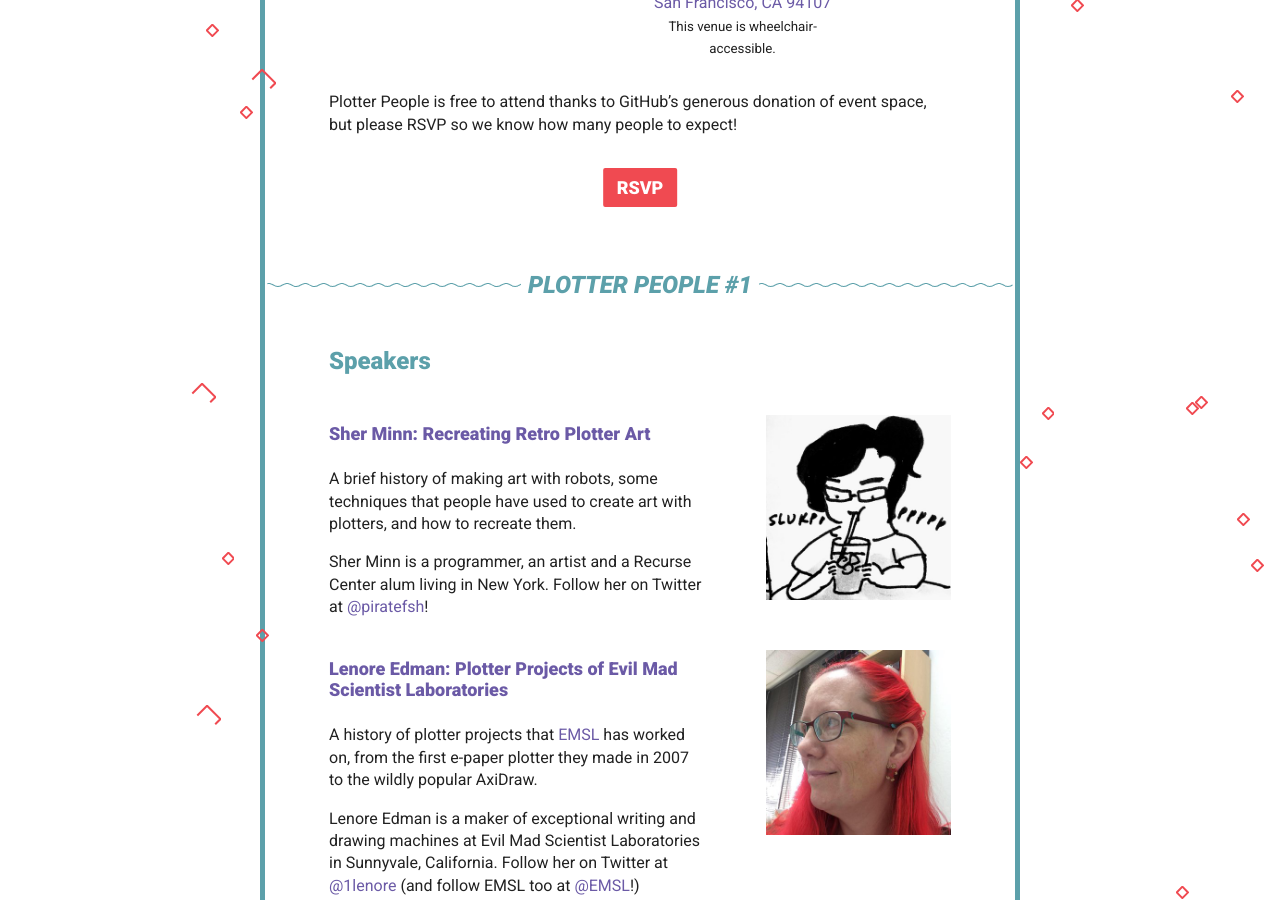
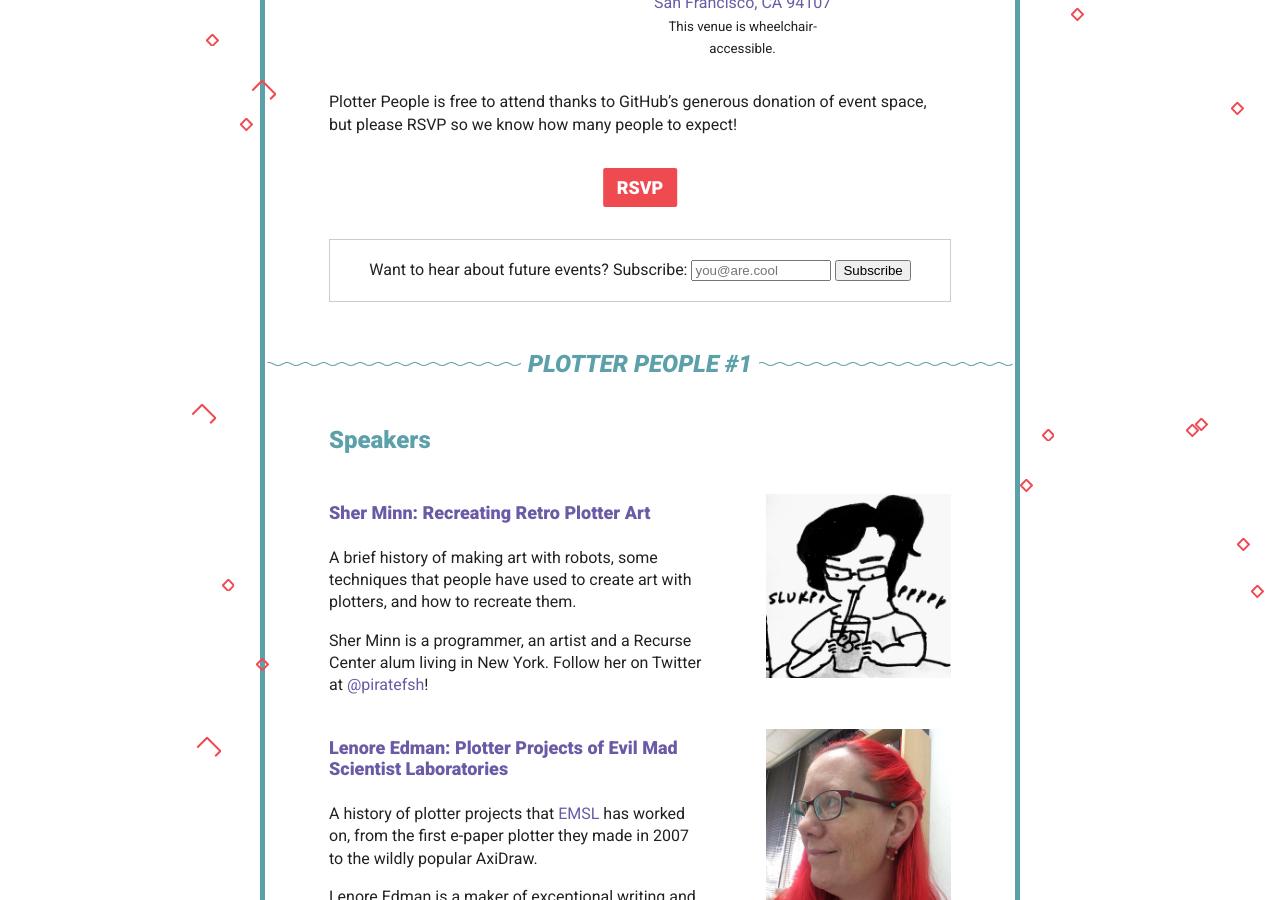
Before and after one commit to plotterpeople/plotterpeople.github.io, a Jekyll site: the page built from _posts/2018-12-19-plotter-people-1.md, in a window 1280 px wide and 900 px high, scrolled down 314 px. Built offline with Jekyll 4.4.1, drawn with Linux system fonts in a browser that asks for light colours; our own code applies the rules of GitHub Pages for plain Markdown files; comment, search, counter and statistics services are not loaded.

Commit message:
add tinyletter form

```diff
--- /dev/null
+++ b/_includes/subscribe-form.html
@@ -0,0 +1,8 @@
+<form style="border:1px solid #ccc;padding:3px;text-align:center;" action="https://tinyletter.com/plotterpeople" method="post" target="popupwindow" onsubmit="window.open('https://tinyletter.com/plotterpeople', 'popupwindow', 'scrollbars=yes,width=800,height=600');return true">
+  <p>
+    <label for="tlemail">Want to hear about future events? Subscribe:</label>
+    <input type="text" style="width:140px" name="email" id="tlemail" placeholder="you@are.cool" />
+    <input type="submit" value="Subscribe" />
+  </p>
+  <input type="hidden" value="1" name="embed"/>
+</form>
--- a/_posts/2018-12-19-plotter-people-1.md
+++ b/_posts/2018-12-19-plotter-people-1.md
@@ -33,6 +33,8 @@ space, but please RSVP so we know how many people to expect!
 {::options parse_block_html="false" /}
 
 {% include eventbrite-button.html %}
+
+{% include subscribe-form.html %}
 
 <div class="squiggly">
 	<h2>{{ page.title }}</h2>
```
